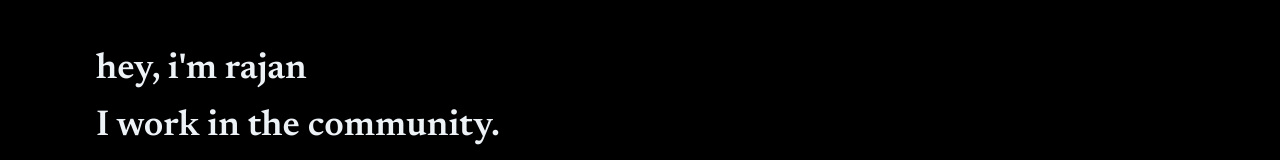
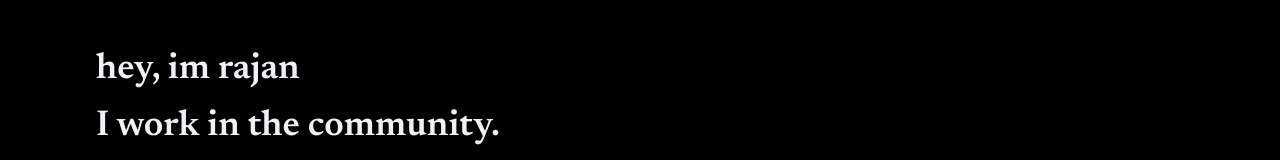
Before and after one commit to rajansagarwal/rajansagarwal, a Next.js app: page /components/Content in a window 1280 px wide. Shown: the top 160 px of the page. Built offline with nearby package versions, Linux system fonts and the light colour scheme.

Commit message:
fix les warnings

```diff
--- a/pages/_app.tsx
+++ b/pages/_app.tsx
@@ -1,6 +1,7 @@
 import { ChakraProvider } from '@chakra-ui/react'
 import '../styles/globals.css'
 import { extendTheme } from "@chakra-ui/react"
+import type { AppProps } from 'next/app'
 
 const theme = extendTheme({
   colors: {
@@ -12,7 +13,7 @@ const theme = extendTheme({
   },
 })
 
-function MyApp({ Component, pageProps }): any {
+function MyApp({ Component, pageProps }: AppProps) {
   return (
     <ChakraProvider>
       <Component {...pageProps} />
--- a/pages/components/Content.tsx
+++ b/pages/components/Content.tsx
@@ -25,7 +25,7 @@ const Content = () => {
           lineHeight="shorter"
           color={useColorModeValue("gray.100", "white")}
         >
-          hey, i'm rajan
+          hey, im rajan
         </chakra.h1>
         <chakra.h1
           mb={3}
--- a/pages/components/Hero.tsx
+++ b/pages/components/Hero.tsx
@@ -50,7 +50,7 @@ const Hero = () => {
           lineHeight="shorter"
           color={useColorModeValue("gray.100", "white")}
         >
-          Currently, I'm working on a custom blockchain for deployment.
+          Currently, I&apos;m working on a custom blockchain for deployment.
         </Heading>
         <Heading
           as="h4"
```
